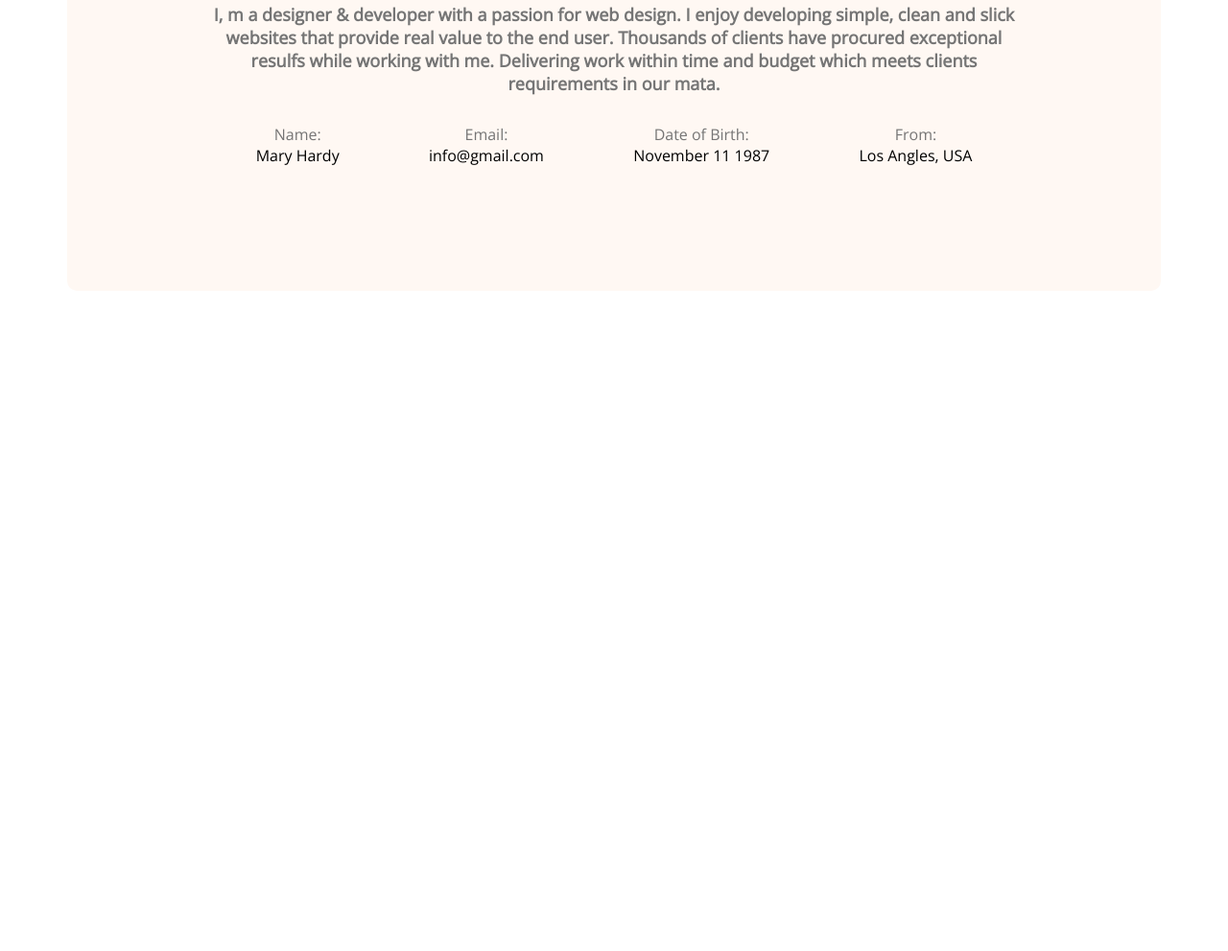
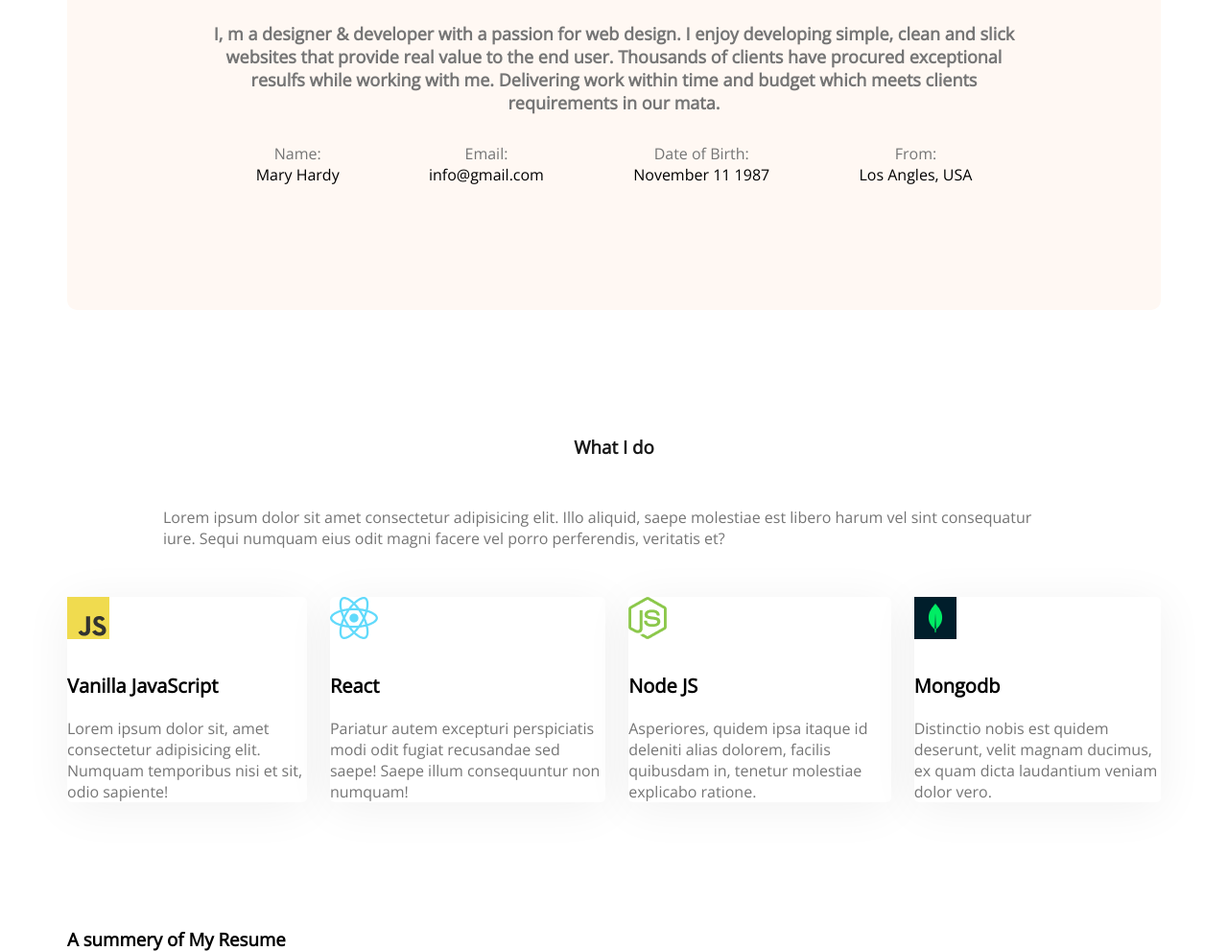
Before and after one commit to HasibulIslam1/developer-portfolio, a plain HTML site: page index.html in a window 1280 px wide. Shown: the part 1152-2143 px from the top of the page at 96% size. Before the commit the page ends 1455 px from the top, so only its background shows below. Drawn offline with nearby package versions, Linux system fonts and the light colour scheme.

Commit message:
Second Commit

```diff
--- a/index.html
+++ b/index.html
@@ -53,6 +53,46 @@
                 </div>
             </div>
         </section>
+        <!-- What I do Section -->
+        <section class="what-i-do">
+            <h3 class="section-title">What I do</h3>
+            <div class="what-i-did">
+                Lorem ipsum dolor sit amet consectetur adipisicing elit. Illo aliquid, saepe molestiae est libero harum vel sint consequatur iure. Sequi numquam eius odit magni facere vel porro perferendis, veritatis et?
+            </div>
+
+
+            <div class="skill-container">
+                <div class="skill">
+                    <img src="/images/icons/js.png" alt="">
+                    <p class="skill-title">Vanilla JavaScript</p>
+                    <p class="skill-description">Lorem ipsum dolor sit, amet consectetur adipisicing elit. Numquam temporibus nisi et sit, odio sapiente!</p>
+                </div>
+                <div class="skill">
+                    <img src="images/icons/react.png" alt="">
+                    <p class="skill-title">React</p>
+                    <p class="skill-description">Pariatur autem excepturi perspiciatis modi odit fugiat recusandae sed saepe! Saepe illum consequuntur non numquam!</p>
+                </div>
+                <div class="skill">
+                    <img src="images/icons/nodejs.png" alt="">
+                    <p class="skill-title">Node JS</p>
+                    <p class="skill-description">Asperiores, quidem ipsa itaque id deleniti alias dolorem, facilis quibusdam in, tenetur molestiae explicabo ratione.</p>
+                </div>
+                <div class="skill">
+                    <img src="images/icons/mongo.png" alt="">
+                    <p class="skill-title">Mongodb</p>
+                    <p class="skill-description">Distinctio nobis est quidem deserunt, velit magnam ducimus, ex quam dicta laudantium veniam dolor vero.</p>
+                </div>
+            </div>
+        </section>
+        <!-- Resume Section -->
+        <section class="resume">
+            <h3 class="resume-title">A summery of My Resume</h3>
+            <div class="resume-container">
+                <div class="my-education">
+
+                </div>
+            </div>
+        </section>
     </main>
     <footer>
 
--- a/style/portfolio.css
+++ b/style/portfolio.css
@@ -23,6 +23,9 @@
     background-image: url('../images/header_bg.png'), url('../images/developer.png');
     background-repeat: no-repeat;
     background-position: bottom right, left;
+}
+section{
+    margin-top: 130px;
 }
 
 /* header & navigation styles */
@@ -85,7 +88,7 @@ main {
 /* About Section Styles */
 
 .about {
-    margin-top: 130px;
+
     background: #FFF8F3;
     border-radius: 10px;
     padding: 130px 150px;
@@ -93,10 +96,16 @@ main {
 }
 
 .section-title {
+    text-align: center;
+    color: #181818;
+    margin-bottom: 50px;
 
-    color: #181818;
-    margin-bottom: 30px;
+}
 
+.what-i-did {
+  margin: 30px 100px 50px 100px ;
+
+    color: #757575;
 }
 
 .section-discription {
@@ -121,3 +130,33 @@ main {
     font-weight: 700;
     font-size: 20px;
 }
+
+/*  What I do section */
+.what-i-do {
+    margin-top: 130px;
+}
+
+.skill {
+    background: #FFFFFF;
+    box-shadow: 0px 6px 50px rgba(0, 0, 0, 0.06);
+    border-radius: 5px;
+}
+
+.skill-container {
+    display: flex;
+    gap: 24px;
+}
+
+.skill-title {
+    font-weight: 700;
+    font-size: 20px;
+    padding-top: 30px;
+    padding-bottom: 20px;
+}
+
+.skill-description {
+    color: #757575;
+    font-size: 16px;
+
+}
+/* resume styles */
```
